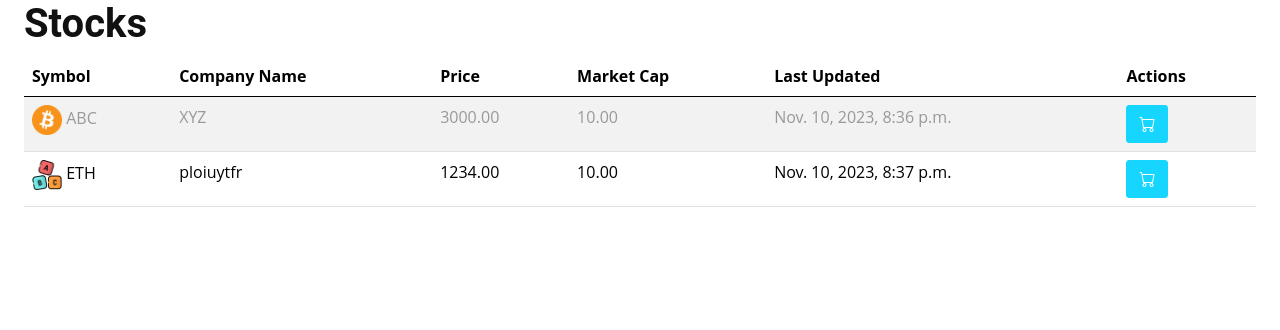
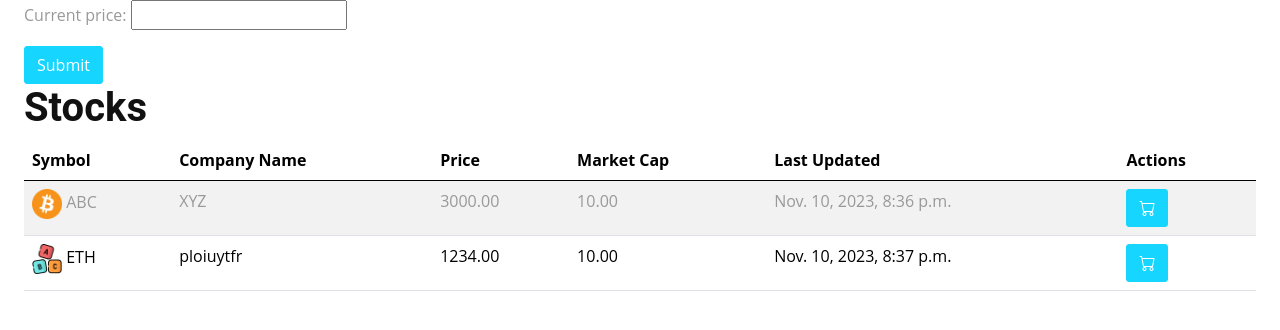
Before and after one commit to DjangoWriters-Internet-Application/Coin-Rush, a Django app: page /home/ in a window 1280 px wide. Shown: the part 76-406 px from the top of the page. Run offline with Django 4.2, Linux system fonts and the light colour scheme; data comes from the database, SQL or seed files in the repository; some libraries are stand-ins or nearby versions.

Commit message:
Added filters for stock prices

```diff
--- a/CryptoCurrencyWeb/settings.py
+++ b/CryptoCurrencyWeb/settings.py
@@ -40,6 +40,7 @@ INSTALLED_APPS = [
     "django.contrib.messages",
     "django.contrib.staticfiles",
     "coinRush",
+    "django_filters",
 ]
 
 AUTH_USER_MODEL = "coinRush.User"
--- /dev/null
+++ b/coinRush/filters.py
@@ -0,0 +1,4 @@
+import django_filters
+from .models import Stock
+class StockFilters(django_filters.FilterSet):
+    name = django_filters.CharFilter(lookup_expr='iexact')
--- a/coinRush/forms.py
+++ b/coinRush/forms.py
@@ -3,7 +3,7 @@ from django.contrib.auth.forms import AuthenticationForm
 
 # from django.contrib.auth.forms import UserCreationForm
 
-from .models import User, Post, Comment, Transaction, NewsComments, Feedback
+from .models import User, Post, Comment, Transaction, NewsComments, Feedback, Stock
 
 
 class UserCreationForm(forms.ModelForm):
@@ -151,3 +151,9 @@ class FeedbackRatingForm(forms.ModelForm):
     class Meta:
         model = Feedback
         fields = ["subject", "feedback", "rating"]
+
+
+class StockFilterForm(forms.ModelForm):
+    class Meta:
+        model = Stock
+        fields=["current_price"]
--- a/coinRush/templates/index.html
+++ b/coinRush/templates/index.html
@@ -1,6 +1,12 @@
 {% extends "Base/base.html" %}
 {% block title %}Coin-Rush Stocks{% endblock %}
 {% block content %}
+
+
+<form method="get" action="{% url 'home' %}">
+    {{form.as_p}}
+    <input type="submit" value="Submit" class="btn btn-primary" />
+</form>
     <h1>Stocks</h1>
     {% if stocks %}
         <table class="table table-striped">
--- a/coinRush/views.py
+++ b/coinRush/views.py
@@ -10,6 +10,7 @@ import stripe
 from django.urls import reverse
 from django.contrib import messages
 from django.core.exceptions import *
+from .filters import StockFilters
 import requests
 
 from .forms import (
@@ -18,7 +19,8 @@ from .forms import (
     CommentForm,
     NewsCommentForm,
     FeedbackRatingForm,
-    BuyStockForm, SellStockForm
+    BuyStockForm, SellStockForm,
+    StockFilterForm
 )
 
 from .forms import (
@@ -50,8 +52,16 @@ stripe.api_key = settings.STRIPE_PRIVATE_KEY
 
 
 def home(request):
+    #stock_filter = StockFilters(request.GET,queryset=Stock.objects.all())
+
+    price = request.GET.get('current_price')
     stocks = Stock.objects.all()
-    return render(request, "index.html", {"stocks": stocks})
+
+    if price:
+        stocks= Stock.objects.filter(current_price__lte=price)
+    context = {"stocks": stocks,
+               "form":StockFilterForm}
+    return render(request, "index.html",context )
 
 
 def about(request):
```
